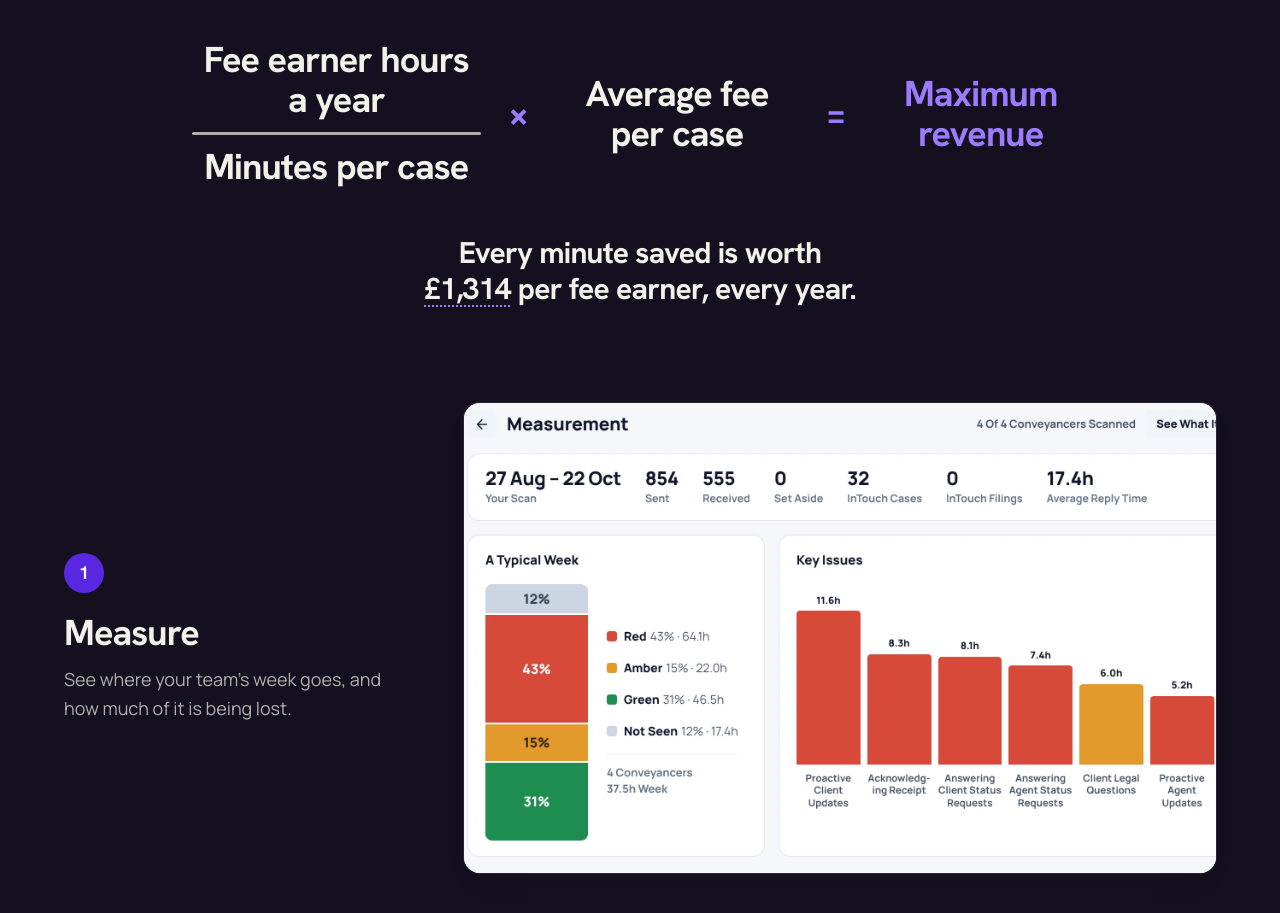
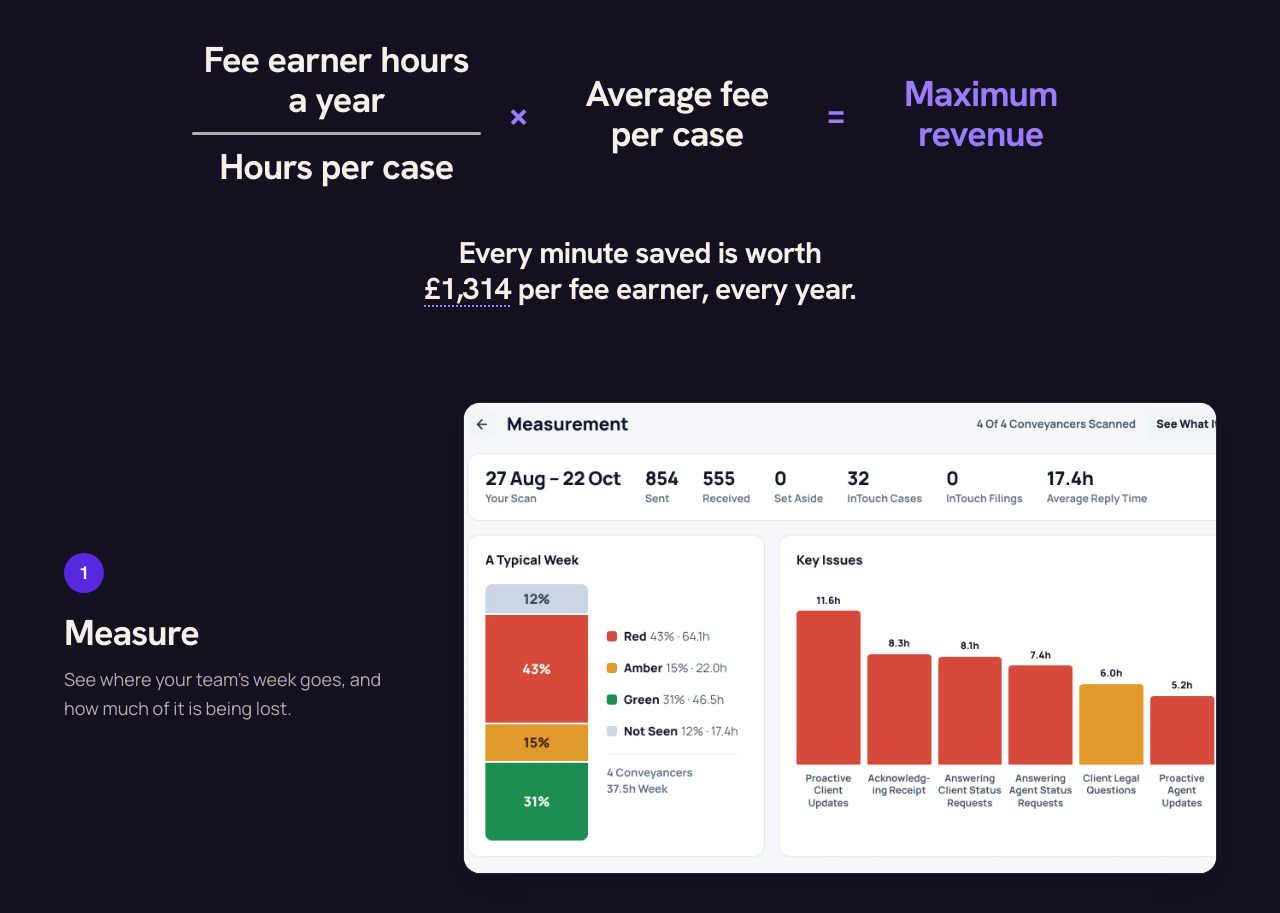
Before and after one commit to panwyll/case-lightning, a Next.js app: page /conveyi in a window 1280 px wide. Shown: the part 1120-2033 px from the top of the page. Built offline with nearby package versions, Linux system fonts and the light colour scheme; no server answers.

Commit message:
Landing page: hours over hours in the equation
Co-Authored-By: Claude Fable 5.1 <noreply@anthropic.com>
Claude-Session: https://claude.ai/code/session_01ENxd8iCZjhhxKm8BJpVMKX

```diff
--- a/app/conveyi/page.tsx
+++ b/app/conveyi/page.tsx
@@ -191,11 +191,11 @@ export default function Page() {
           </div>
           {/* The arithmetic behind the promise: the firm's capacity is its fee earners' time over the minutes a case takes. */}
           <div className="mx-auto mt-16 max-w-4xl">
-            <div className="flex flex-col items-center justify-center gap-5 font-serif text-3xl font-bold tracking-tight md:flex-row md:gap-7 md:text-4xl" role="math" aria-label="Fee earner hours a year, divided by minutes per case, times average fee per case, equals maximum revenue">
+            <div className="flex flex-col items-center justify-center gap-5 font-serif text-3xl font-bold tracking-tight md:flex-row md:gap-7 md:text-4xl" role="math" aria-label="Fee earner hours a year, divided by hours per case, times average fee per case, equals maximum revenue">
               <div className="flex flex-col items-center text-center">
                 <span className="px-2 pb-3">Fee earner hours a year</span>
                 <span className="h-[3px] w-full rounded-full bg-paper/70" aria-hidden="true" />
-                <span className="px-2 pt-3">Minutes per case</span>
+                <span className="px-2 pt-3">Hours per case</span>
               </div>
               <span className="text-[#9B7BFF]" aria-hidden="true">×</span>
               <span className="text-center">Average fee per case</span>
```
